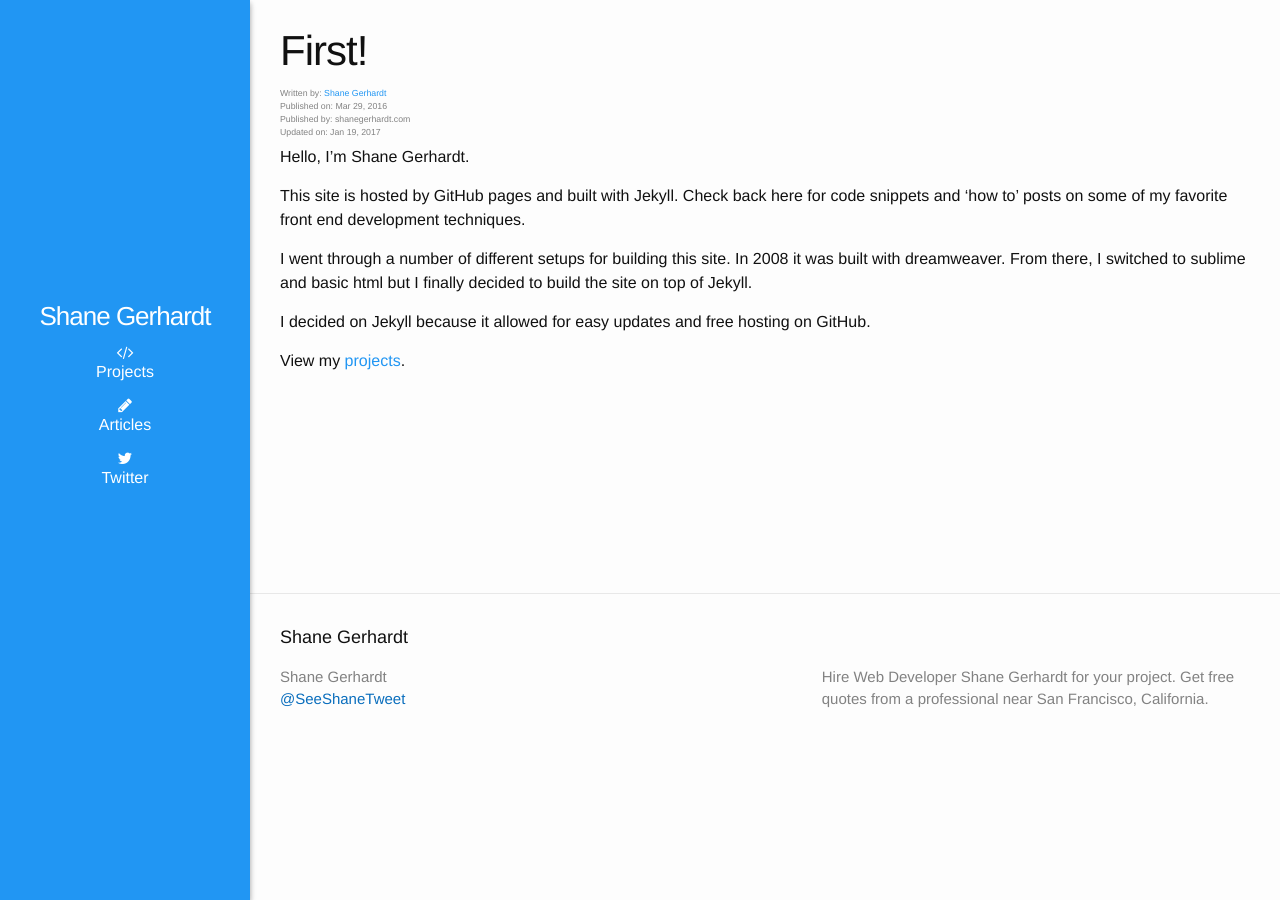
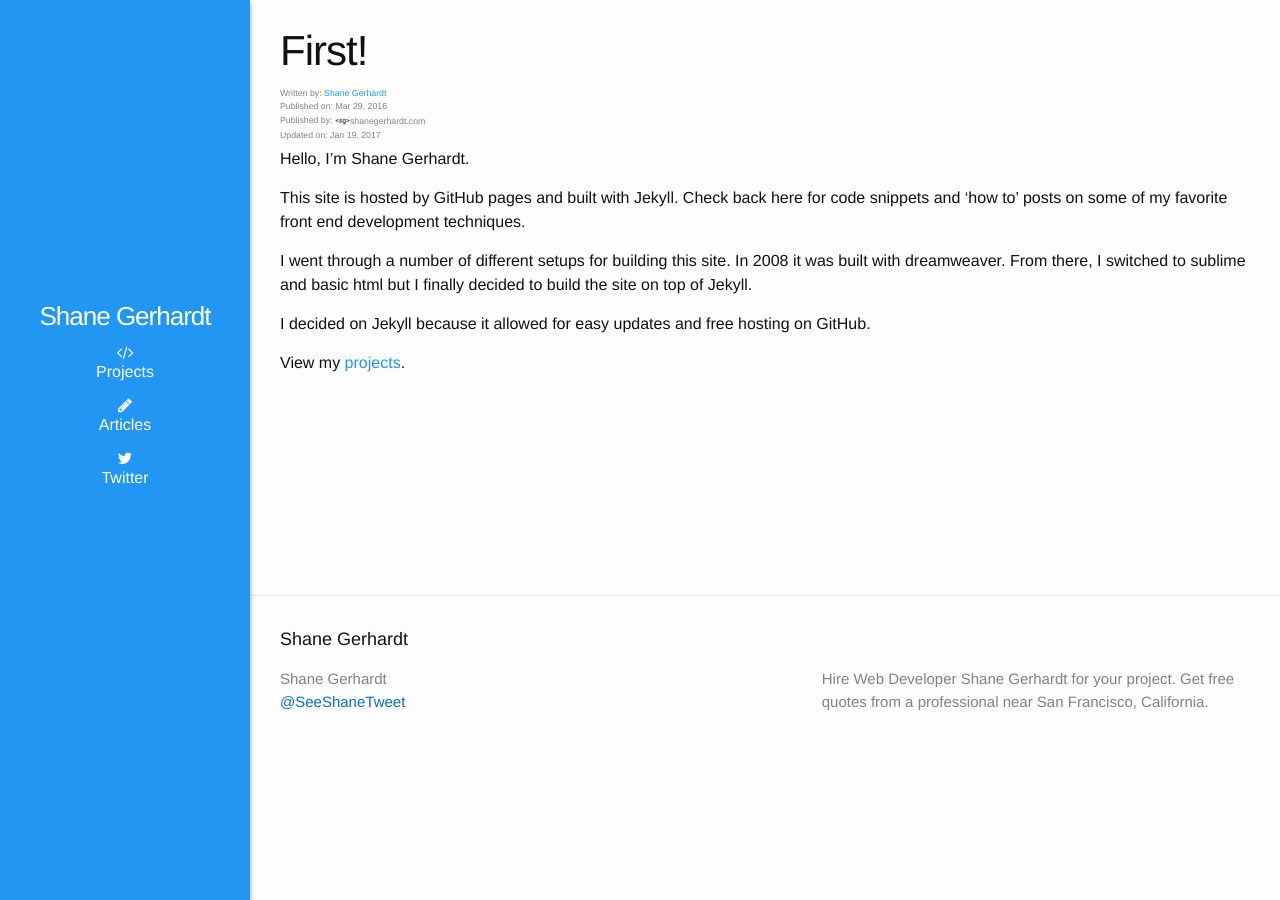
Before and after one commit to shanegerhardt/shanegerhardt.github.io, a Jekyll site: the page built from _posts/2016-03-29-first-post.markdown, in a window 1280 px wide. Built offline with Jekyll 4.4.1, drawn with Linux system fonts in a browser that asks for light colours; nearby versions of some CDN libraries.

Commit message:
added logo to publisher field

```diff
--- a/_layouts/post.html
+++ b/_layouts/post.html
@@ -8,7 +8,7 @@ layout: default
     <section class="post-meta">
       <div>Written by: <a href="https://www.shanegerhardt.com/" rel="author" itemprop="author" itemscope itemtype="http://schema.org/Person"><span itemprop="name">{{ page.author }}</span></a></div>
       <div>Published on: <time itemprop="datePublished" content="{{ page.date | date_to_xmlschema }}">{{ page.date | date: "%b %-d, %Y" }}</time></div>
-      <div>Published by: <span itemprop="publisher" itemscope itemtype="http://schema.org/Organization"><span itemprop="name">shanegerhardt.com</span></span></div>
+      <div>Published by: <span itemprop="publisher" itemscope itemtype="http://schema.org/Organization"><img itemprop="logo" src="https://www.shanegerhardt.com/favicon.ico"/><span itemprop="name">shanegerhardt.com</span></span></div>
       <div>Updated on: <time itemprop="dateModified" content="{{ page.datemodified | date_to_xmlschema }}">{{ page.datemodified | date: "%b %-d, %Y" }}</time></div>
     </section>
   </header>
```
